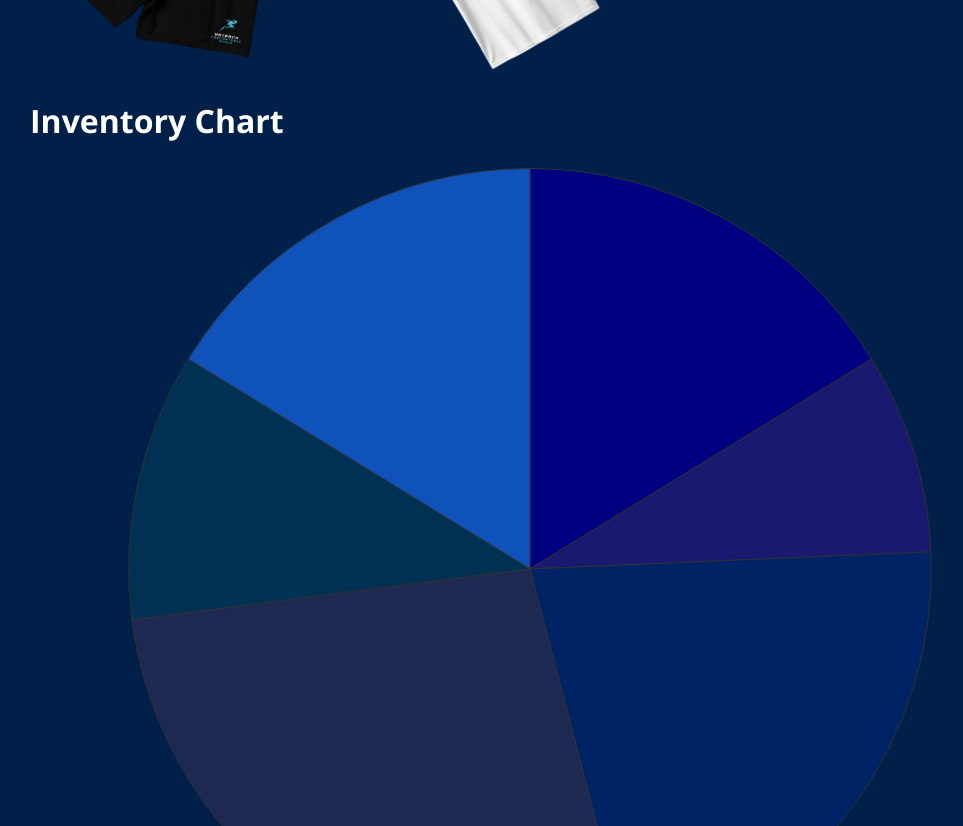
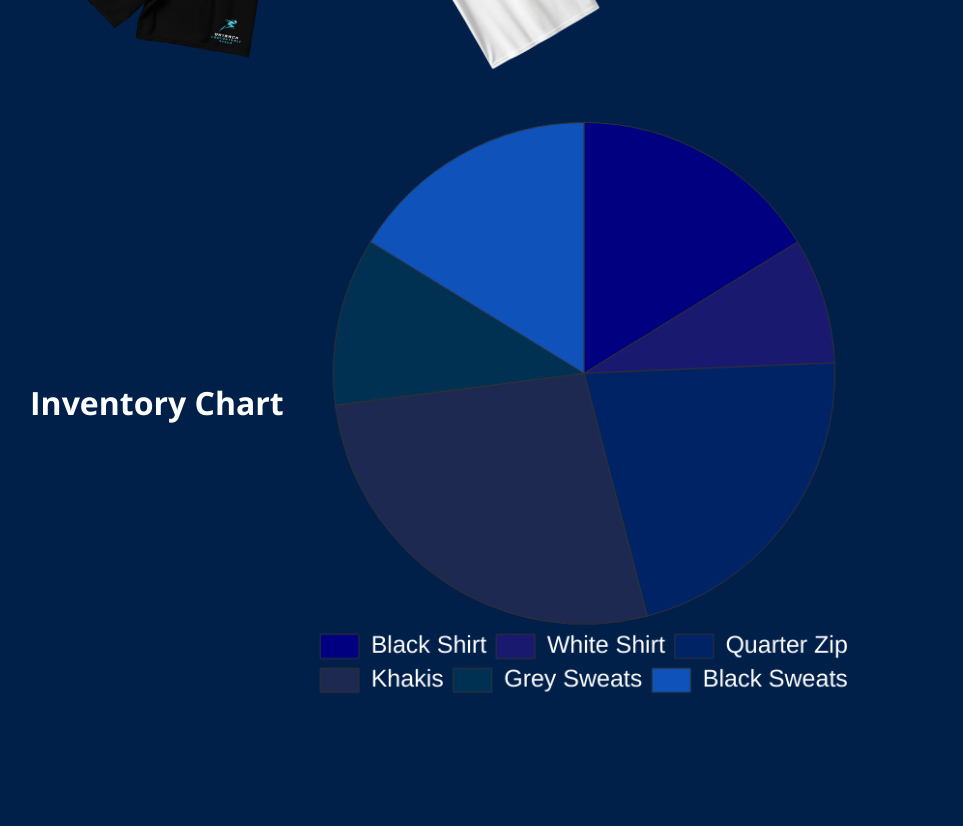
Before and after one commit to aidanayala06/Final-Project-Draft, a plain HTML site: page finexo-html/about.html in a window 1280 px wide. Shown: the part 744-1570 px from the top of the page, without its empty margins (25-988 px from the left). Drawn offline with nearby package versions, Linux system fonts and the light colour scheme; some packages are replaced by stand-ins of ours.

Commit message:
init comit

```diff
--- a/finexo-html/about.html
+++ b/finexo-html/about.html
@@ -124,7 +124,8 @@
           </div>
         </div>
         <h2><b>Inventory Chart</b></h2>
-        <canvas id="inventoryChart" width="1000" height="900"></canvas>
+
+        <canvas id="inventoryChart" width="600" height="600"></canvas>
       </div>
     </div>
   </section>
```
